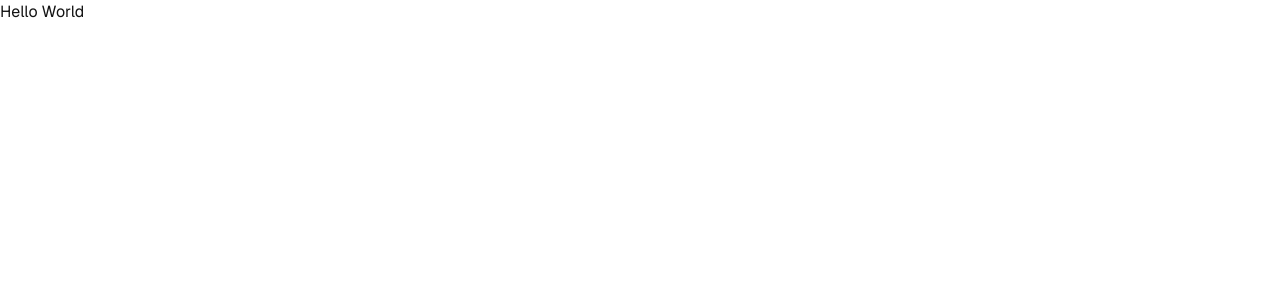
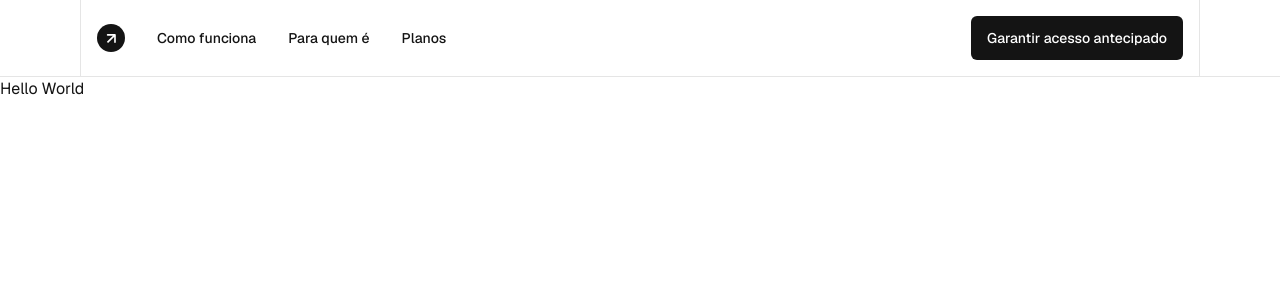
Before and after one commit to ddwelber/fique-visivel-frontend, a React (Vite) app: page / in a window 1280 px wide. Shown: the top 300 px of the page. Built offline with nearby package versions, Linux system fonts and the light colour scheme.

Commit message:
feat: create header and cta components

```diff
--- /dev/null
+++ b/src/components/cta/index.tsx
@@ -0,0 +1,24 @@
+import type { ReactNode } from "react";
+import { Link } from "react-router-dom";
+
+interface CtaProps {
+  to: string;
+  children: ReactNode;
+  variant?: "default" | "secondary";
+}
+
+const ctaVariants = {
+  default: "bg-black text-white hover:bg-black/85",
+  secondary: "bg-white text-gray-500 border border-gray-100",
+};
+
+export const Cta = ({ to, children, variant = "default" }: CtaProps) => {
+  return (
+    <Link
+      to={to}
+      className={`rounded-md px-4 py-3 text-sm font-medium transition-colors duration-150 ${ctaVariants[variant]}`}
+    >
+      {children}
+    </Link>
+  );
+};
--- /dev/null
+++ b/src/components/header/index.tsx
@@ -0,0 +1,84 @@
+import { Link } from "react-router-dom";
+import logo from "../../assets/logo.svg";
+import { Container } from "../../layouts/container";
+import { Cta } from "../cta";
+
+interface HeaderLinksProps {
+  id: number;
+  to: string;
+  content: string;
+}
+
+export const Header = () => {
+  const headerLinks: HeaderLinksProps[] = [
+    {
+      id: 1,
+      to: "#how-it-works",
+      content: "Como funciona",
+    },
+    {
+      id: 2,
+      to: "#who-is-it-for",
+      content: "Para quem é",
+    },
+    {
+      id: 3,
+      to: "/plans",
+      content: "Planos",
+    },
+  ];
+
+  return (
+    <div className="border-b border-gray-100">
+      <Container>
+        <header className="item-center flex max-h-full w-full justify-between border-r border-l border-gray-100 p-4">
+          <div className="left flex items-center gap-4">
+            <div className="brand">
+              <Link to="/">
+                <img src={logo} />
+              </Link>
+            </div>
+            <nav>
+              <ul className="flex items-center text-sm font-medium">
+                {headerLinks.map((item) => {
+                  const isAnchor = item.id !== 3;
+
+                  if (isAnchor) {
+                    return (
+                      <li
+                        key={item.id + item.content}
+                        className="group px-4 py-1"
+                      >
+                        <a
+                          href={item.to}
+                          className="transition-colors duration-150 group-hover:text-gray-500"
+                        >
+                          {item.content}
+                        </a>
+                      </li>
+                    );
+                  } else {
+                    return (
+                      <li
+                        key={item.id + item.content}
+                        className="group px-4 py-1"
+                      >
+                        <Link
+                          to={item.to}
+                          className="transition-colors duration-150 group-hover:text-gray-500"
+                        >
+                          {item.content}
+                        </Link>
+                      </li>
+                    );
+                  }
+                })}
+              </ul>
+            </nav>
+          </div>
+          <Cta to="/waitlist">Garantir acesso antecipado</Cta>
+        </header>
+      </Container>
+    </div>
+  );
+};
--- a/src/layouts/container/index.tsx
+++ b/src/layouts/container/index.tsx
@@ -6,7 +6,7 @@ interface ContainerProps {
 
 export const Container = ({ children }: ContainerProps) => {
   return (
-    <div className="h-full max-h-full w-full max-w-241 p-4 xl:p-0">
+    <div className="mx-auto h-full max-h-full w-full max-w-280 p-4 xl:p-0">
       {children}
     </div>
   );
--- a/src/layouts/index.tsx
+++ b/src/layouts/index.tsx
@@ -1,10 +1,11 @@
 import { Outlet } from "react-router-dom";
-import { Container } from "./container";
+import { Header } from "../components/header";
 
 export const Layout = () => {
   return (
-    <Container>
+    <>
+      <Header />
       <Outlet />
-    </Container>
+    </>
   );
 };
```
Also changed, not shown: src/assets/logo.svg (added).
